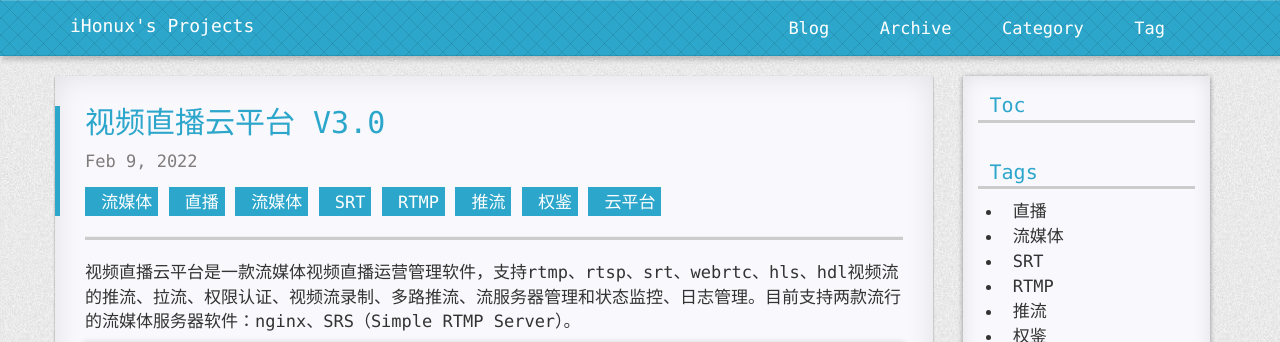
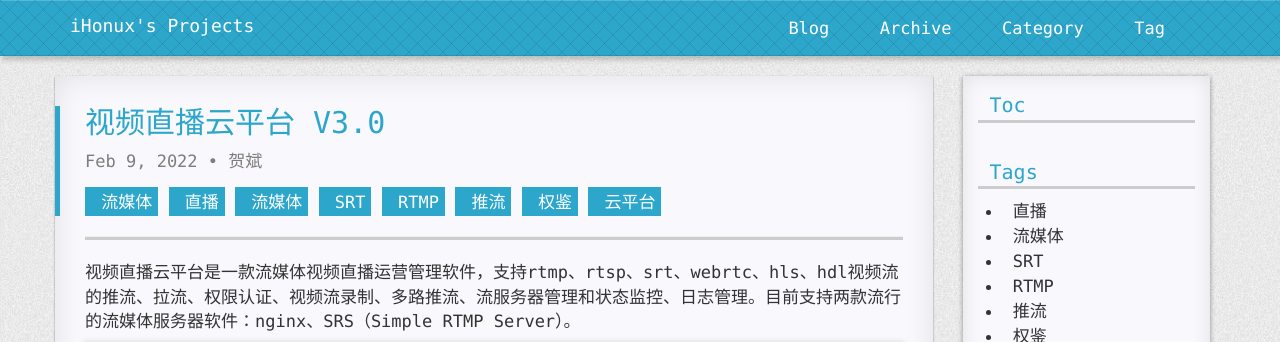
Before and after one commit to fxrj/fxrj.github.io, a Jekyll site: the page built from _posts/2022-02-09-x-cloud-30.md, in a window 1280 px wide. Shown: the top 342 px of the page. Built offline with Jekyll 4.4.1, drawn with Linux system fonts in a browser that asks for light colours; nearby versions of some CDN libraries; comment, search, counter and statistics services are not loaded; a style sheet for code colours, icons or effects is not loaded.

Commit message:
Update 2022-02-09-x-cloud-30.md

```diff
--- a/_posts/2022-02-09-x-cloud-30.md
+++ b/_posts/2022-02-09-x-cloud-30.md
@@ -1,6 +1,7 @@
 ---
 layout: post
 title: 视频直播云平台 V3.0
+author: 贺斌
 tags: 直播 流媒体 SRT RTMP 推流 权鉴 云平台
 categories: 流媒体
 ---
```
